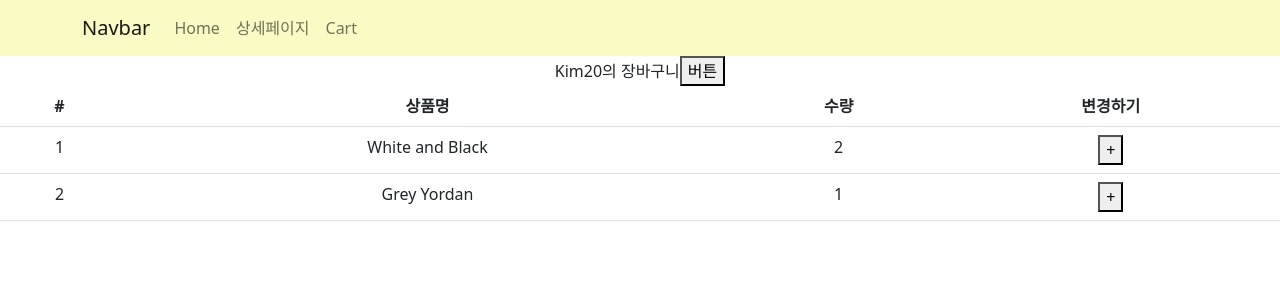
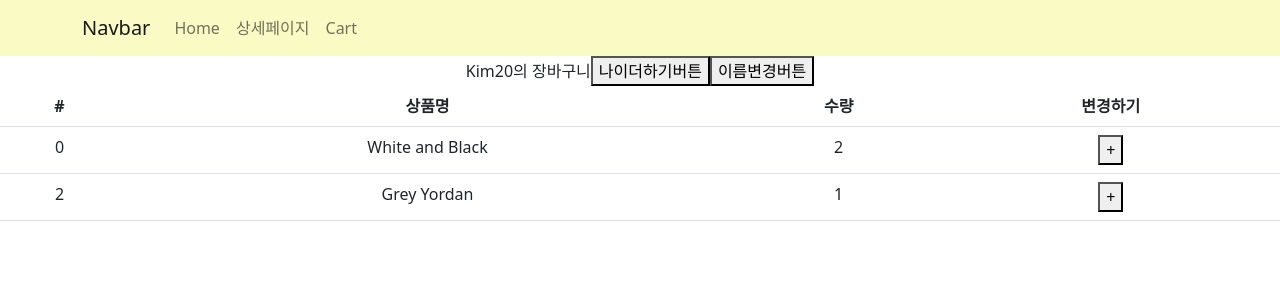
Before and after one commit to mira-yoon/react_shop_1, a React (Create React App) app: page /cart in a window 1280 px wide. Shown: the top 300 px of the page. Built offline with nearby package versions, Linux system fonts and the light colour scheme.

Commit message:
redux로 장바구니 기능 만들기

```diff
--- a/src/routes/Cart.js
+++ b/src/routes/Cart.js
@@ -1,6 +1,7 @@
 import { Table } from 'react-bootstrap';
 import { useDispatch, useSelector } from 'react-redux';
 import { changeName, plusAge } from './../store/userSlice';
+import { increase } from './../store';
 
 
 function Cart(){
@@ -14,7 +15,10 @@ function Cart(){
       {state.user.name}{state.user.age}의 장바구니
       <button onClick={()=>{
         disPatch(plusAge(100));
-      }}>버튼</button>
+      }}>나이더하기버튼</button>
+      <button onClick={()=>{
+        disPatch(changeName())
+      }}>이름변경버튼</button>
 
       <Table>
         <thead>
@@ -30,12 +34,12 @@ function Cart(){
             state.cart.map(function(elem, i){
               return (
                 <tr key={i}>
-                  <td>{i+1}</td>
+                  <td>{state.cart[i].id}</td>
                   <td>{state.cart[i].name}</td>
                   <td>{state.cart[i].count}</td>
                   <td>
                     <button onClick={()=>{
-                      disPatch(changeName())
+                      disPatch(increase(state.cart[i].id))
                     }}>+</button>
                   </td>
                 </tr>
--- a/src/routes/Detail.js
+++ b/src/routes/Detail.js
@@ -1,8 +1,12 @@
-import { useContext, useEffect, useState } from 'react';
+import { useEffect, useState } from 'react';
 import { useParams } from 'react-router-dom';
 import { Nav } from 'react-bootstrap';
+import { useDispatch } from 'react-redux';
+import { order } from './../store';
 
 function Detail(props) {
+
+  let disPatch = useDispatch();
 
   let [count, setCount] = useState(0);
   let [pop, setPop] = useState(true);
@@ -11,7 +15,6 @@ function Detail(props) {
 
   let {id} = useParams();
   let shoes = props.shoes.find((element)=> element.id == id);
-
 
   useEffect(()=>{
     setTimeout(()=>{setPop(false)},2000);
@@ -52,7 +55,10 @@ function Detail(props) {
           <h4 className="pt-5">{shoes.title}</h4>
           <p>{shoes.price}</p>
           <p>{shoes.content}</p>
-          <button className="btn btn-danger">주문하기</button>
+          <button className="btn btn-danger" onClick={()=>{
+            let copy = {id: shoes.id, name: shoes.title, count: 1};
+            disPatch(order(copy));
+          }}>주문하기</button>
         </div>
       </div>
 
--- a/src/store.js
+++ b/src/store.js
@@ -11,8 +11,22 @@ let cart = createSlice({
   initialState: [
     {id : 0, name : 'White and Black', count : 2},
     {id : 2, name : 'Grey Yordan', count : 1}
-  ]
+  ],
+  reducers : {
+    increase(state, action){
+      // let prod = state.find((element)=> element.id == action.payload);
+      // prod.count++;
+
+      let index = state.findIndex((a)=>{return a.id == action.payload});
+      state[index].count++;
+    },
+    order(state, action){
+      state.push(action.payload);
+    }
+  }
 })
+
+export let {increase, order} = cart.actions;
 
 export default configureStore({
   reducer: {
--- a/src/store/userSlice.js
+++ b/src/store/userSlice.js
@@ -7,8 +7,8 @@ let user = createSlice({
     changeName(state) { // 여기 파라미터 넣으면 기존 state이다.
       state.name = "Park"
     },
-    plusAge(state, a){
-      state.age += a.payload;
+    plusAge(state, action){
+      state.age += action.payload;
     }
   }
 })
```
